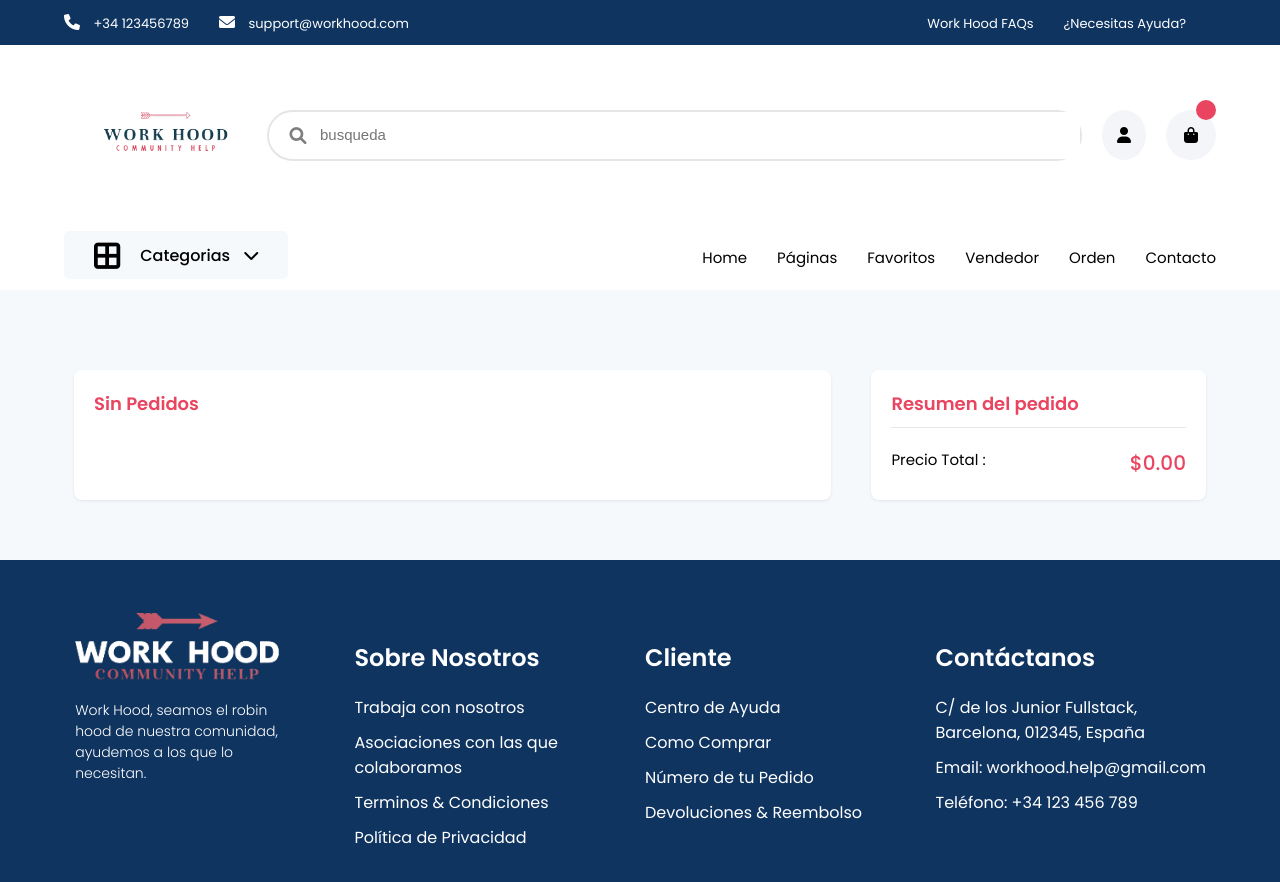
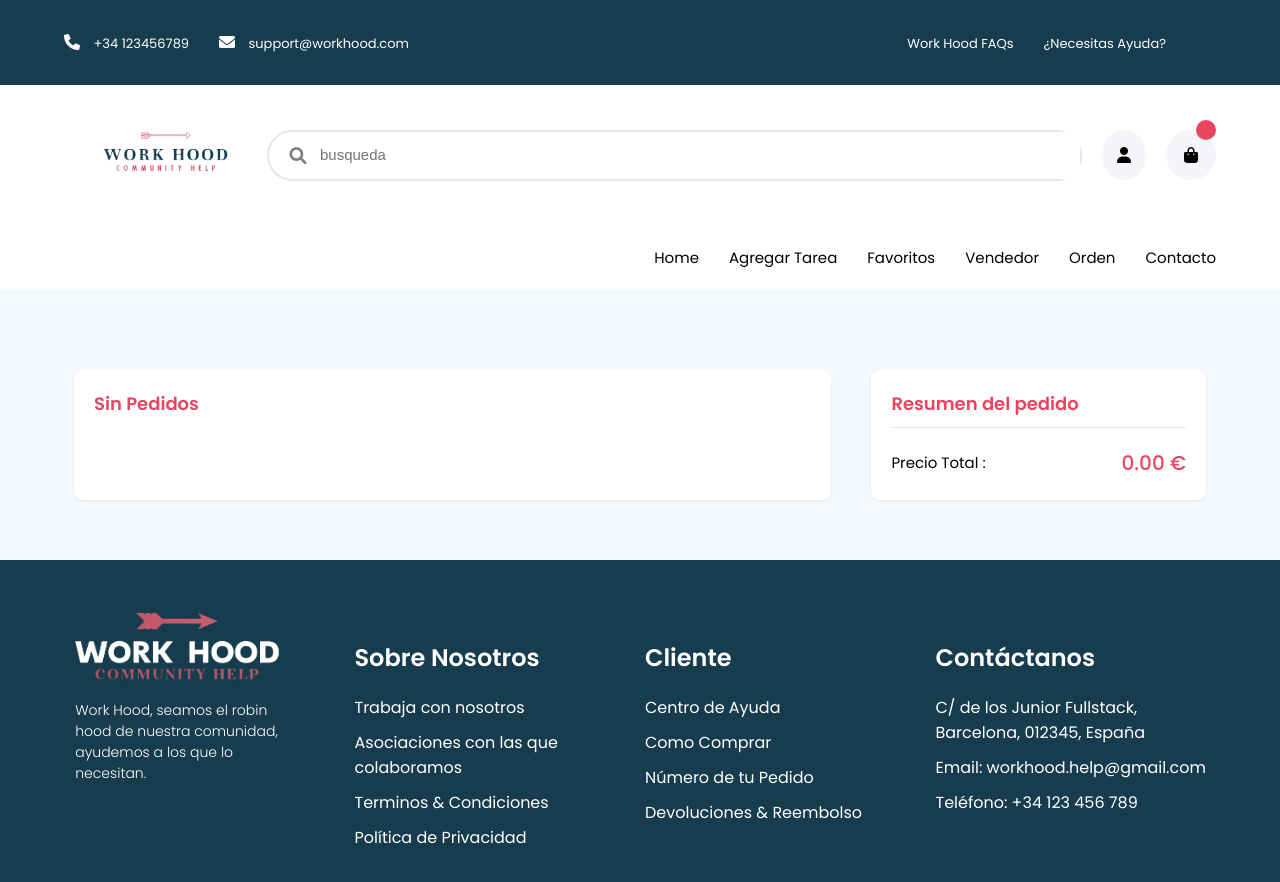
Before and after one commit to AnaPozo/workhood-equipo9, a React (Create React App) app: page /cart in a window 1280 px wide. Shown: the top 882 px of the page. Built offline with nearby package versions, Linux system fonts and the light colour scheme.

Commit message:
cambios navbar, price, form add

```diff
--- a/src/App.css
+++ b/src/App.css
@@ -22,6 +22,7 @@ body {
 .d_flex {
   display: flex;
   justify-content: space-between;
+  align-items: center;
 }
 .c_flex {
   display: flex;
--- a/src/App.js
+++ b/src/App.js
@@ -9,6 +9,7 @@ import Footer from "./common/footer/Footer"
 import Sdata from "./components/shops/Sdata"
 import ShowData from "./components/item/item"
 import Form from "./components/Form/Form"
+import FormAdd from "./components/FormAdd/FormAdd"
 
 
 function App() {
@@ -43,6 +44,9 @@ function App() {
           <Route path='/' exact>
             <Pages productItems={productItems} addToCart={addToCart} shopItems={shopItems} />
           </Route>
+          <Route path='/agregar' exact>
+            <FormAdd />
+          </Route>
           <Route path='/cart' exact>
             <Cart CartItem={CartItem} addToCart={addToCart} decreaseQty={decreaseQty} />
           </Route>
--- a/src/common/Cart/Cart.jsx
+++ b/src/common/Cart/Cart.jsx
@@ -27,8 +27,8 @@ const Cart = ({ CartItem, addToCart, decreaseQty }) => {
                   <div className='cart-details'>
                     <h3>{item.name}</h3>
                     <h4>
-                      ${item.price}.00 * {item.qty}
-                      <span>${productQty}.00</span>
+                      {item.price}.00 € * {item.qty}
+                      <span>{productQty}.00 €</span>
                     </h4>
                   </div>
                   <div className='cart-items-function'>
@@ -58,7 +58,7 @@ const Cart = ({ CartItem, addToCart, decreaseQty }) => {
             <h2>Resumen del pedido</h2>
             <div className=' d_flex'>
               <h4>Precio Total :</h4>
-              <h3>${totalPrice}.00</h3>
+              <h3>{totalPrice}.00 €</h3>
             </div>
           </div>
         </div>
--- a/src/common/footer/style.css
+++ b/src/common/footer/style.css
@@ -1,5 +1,5 @@
 footer {
-  background-color: #0f3460;
+  background-color: #163c4d;
   padding-bottom: 70px;
   color: #fff;
 }
--- a/src/common/header/Header.css
+++ b/src/common/header/Header.css
@@ -1,6 +1,6 @@
 
 .head {
-  background-color: #0f3460;
+  background-color: #163c4d;
   padding: 10px 0;
   color: #fff;
 }
@@ -12,16 +12,11 @@
   font-size: 13px;
   color: white;
 }
-/*------head-----------*/
-/*------search-----------*/
 
 #logoheader {
   width: 100%;
 }
 
-.search {
-  padding: 20px 0;
-}
 .search .logo img {
   width: auto;
   height: auto;
@@ -91,6 +86,12 @@
 }
 .catgrories h4 i {
   margin-left: 10px;
+}
+.navbar-container{
+  margin-right: 5%;
+  display: flex;
+  flex-flow: row nowrap;
+  justify-content: flex-end;
 }
 header {
   height: 8vh;
--- a/src/common/header/Navbar.jsx
+++ b/src/common/header/Navbar.jsx
@@ -7,24 +7,14 @@ const Navbar = () => {
   return (
     <>
       <header className='header'>
-        <div className='container d_flex'>
-          <div className='catgrories d_flex'>
-            <span className='fa-solid fa-border-all'></span>
-            <h4>
-              Categorias <i className='fa fa-chevron-down'>
-
-              </i>
-            </h4>
-          </div>
-
-          <div className='navlink'>
+        <div className="navbar-container">
             <ul className={MobileMenu ? "nav-links-MobileMenu" : "link f_flex capitalize"} onClick={() => setMobileMenu(false)}>
 
               <li>
                 <Link to='/'>home</Link>
               </li>
               <li>
-                <Link to='/paginas'>páginas</Link>
+                <Link to='/agregar'>Agregar tarea</Link>
               </li>
               <li>
                 <Link to='/favoritos'>Favoritos</Link>
@@ -44,7 +34,6 @@ const Navbar = () => {
               {MobileMenu ? <i className='fas fa-times close home-btn'></i> : <i className='fas fa-bars open'></i>}
             </button>
           </div>
-        </div>
       </header>
     </>
   )
--- a/src/common/header/Search.jsx
+++ b/src/common/header/Search.jsx
@@ -39,7 +39,7 @@ const Search = ({ CartItem }) => {
       <section className='search'>
         <div className='container c_flex'>
           <div className='logo width '>
-            <img id="logoheader" src={logo} alt='' />
+            <Link to='/'><img id="logoheader" src={logo} alt='' /></Link>
           </div>
 
           <div className="search-box f_flex">
--- /dev/null
+++ b/src/components/FormAdd/FormAdd.jsx
@@ -0,0 +1,49 @@
+import React, { useRef } from 'react';
+import ReCAPTCHA from 'react-google-recaptcha';
+
+const FormAdd = () => {
+    const captcha = useRef(null);
+
+    const handleSubmit = (e) => {
+      e.preventDefault();
+      if (captcha.current.getValue()) {
+        alert('¡Gracias, tu mensaje ha sido enviado!');
+        captcha.current.reset(); // Reiniciar el reCAPTCHA
+        e.target.reset(); // Reiniciar el formulario después del envío
+      } else {
+        alert('Por favor, verifica que eres humano');
+      }
+    };
+
+    return (
+      <div className='form'>
+
+        <form onSubmit={handleSubmit}>
+        <h3>Agrega un anuncio</h3><br></br>
+          <label>Nombre</label>
+          <input type='text' />
+          <label>Email</label>
+          <input type='email' />
+          <label>Título</label>
+          <input type='text' />
+          <label>Descripción</label>
+          <textarea rows='6' placeholder='Describe tu anuncio' />
+          <label>Subir archivo</label>
+          <label>Precio</label>
+          <input type='text' />
+          <input type='file' />
+          <div className='recaptcha'>
+            <ReCAPTCHA
+              ref={captcha}
+              sitekey='6LcHSjEmAAAAADpYYDwgZFzzNw5nBlrt5VfXFiVc'
+            />
+          </div>
+          <button className='btn' type='submit'>
+            Enviar
+          </button>
+        </form>
+      </div>
+    );
+  };
+
+  export default FormAdd;
--- a/src/components/MainPage/Home.css
+++ b/src/components/MainPage/Home.css
@@ -38,5 +38,7 @@
 }
 #img-slider{
   height: 80%;
-
 }
+.right{
+  padding:20px 20px;
+}
--- a/src/components/shops/ShopCart.jsx
+++ b/src/components/shops/ShopCart.jsx
@@ -69,6 +69,7 @@ const ShopCart = ({ shopItems, addToCart }) => {
                   <i className="fa fa-star"></i>
                 </div>
                 <div className="price">
+                  <h4>{price}.00 € </h4>
                   <button onClick={() => addToCart(shopItem)}>
                     <i className="fa fa-plus"></i>
                   </button>
--- a/src/pages/Pages.jsx
+++ b/src/pages/Pages.jsx
@@ -3,6 +3,7 @@ import Home from "../components/MainPage/Home"
 import TopCate from "../components/top/TopCate"
 import Shop from "../components/shops/Shop"
 import Wrapper from "../components/wrapper/Wrapper"
+
 
 const Pages = ({ addToCart, CartItem, shopItems }) => {
   return (
```
Also changed, not shown: src/components/FormAdd/formadd.css (added).
